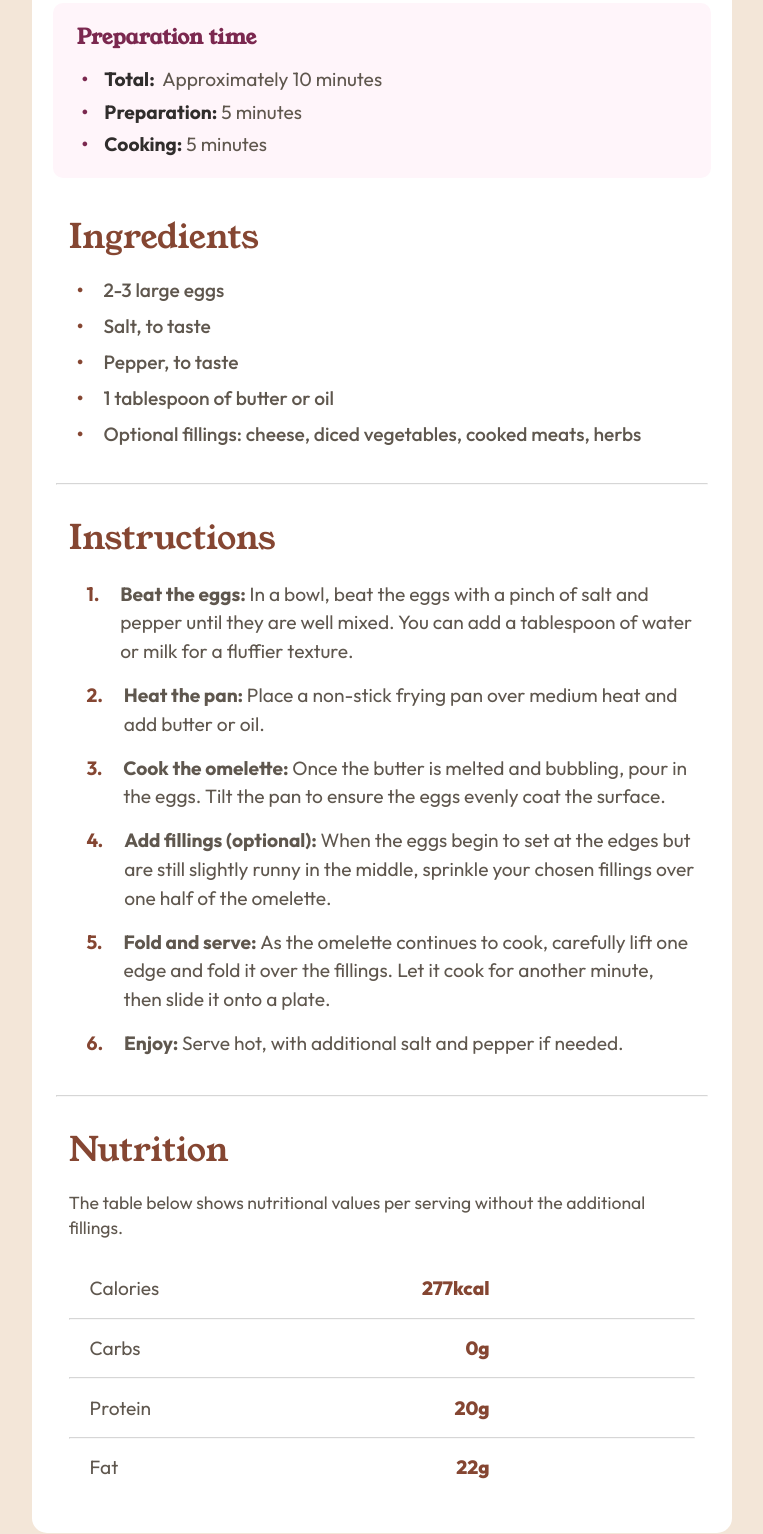
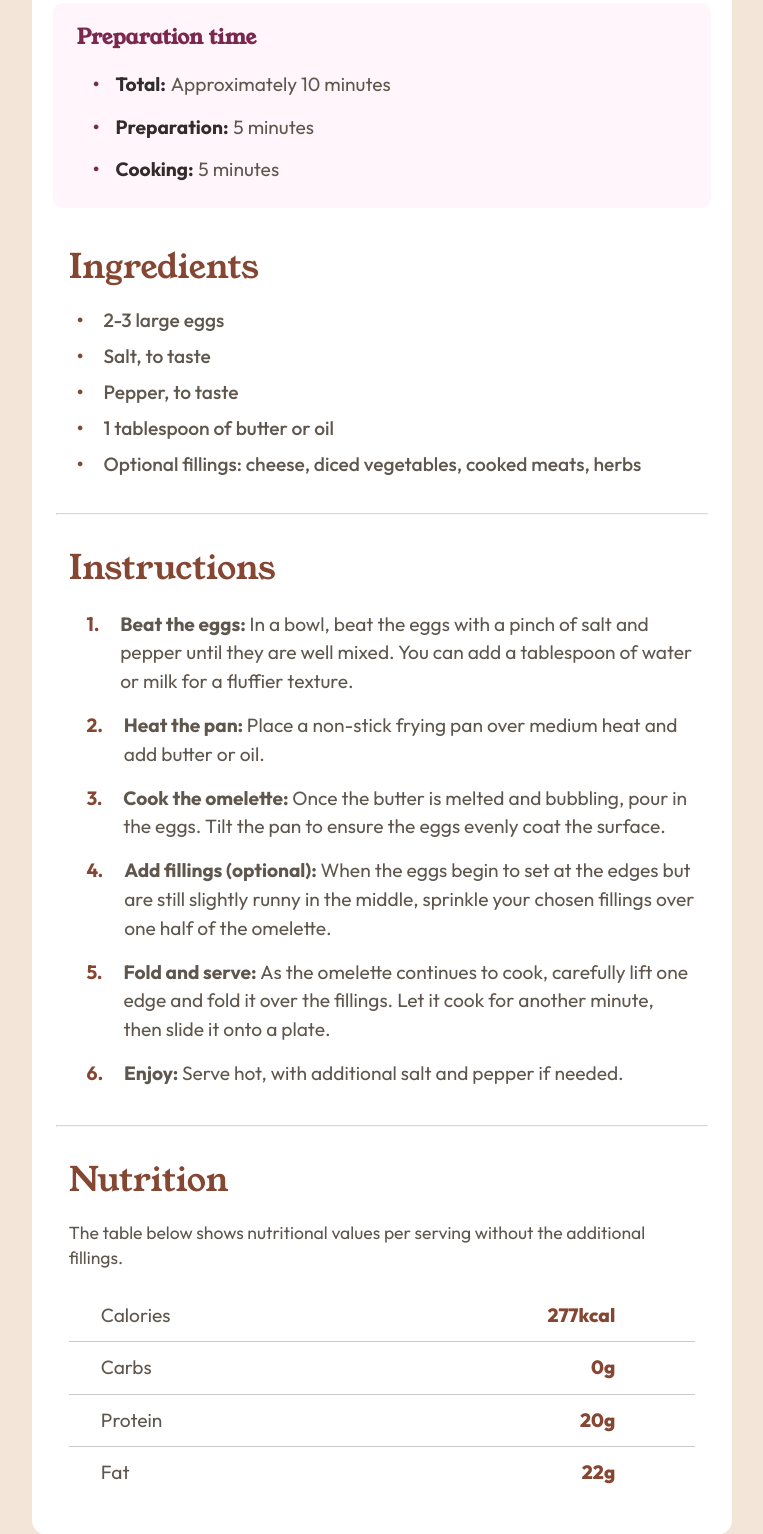
Before and after one commit to sudarshanHosalli/Recipe-page, a plain HTML site: page index.html in a window 1280 px wide. Shown: the part 549-2083 px from the top of the page, without its empty margins (258-1021 px from the left). Drawn offline with Linux system fonts and the light colour scheme.

Commit message:
code refactor

```diff
--- a/app.js
+++ b/app.js
@@ -3,13 +3,11 @@ import recipeData from "./Instructions.json"  with { type: "json" };
 const InstructionsContainer = document.querySelector(".instrc-container");
 
 recipeData.steps.map((e) => {
-InstructionsContainer.innerHTML += `<div class="instrc-info">
-<span class="instrc-info-span">${e.step}.</span>
-<div class="instrc-span-para">
-<p class="instrc-para"><span class="span-bold-text2">${e.title}: </span>  ${e.description }</p>
-</div>
- </div>`;
-});
-
-
-console.log(recipeData.steps);
+   InstructionsContainer.innerHTML += `
+     <li class="instrc-info">
+       <span class="instrc-info-span">${e.step}.</span>
+       <p class="instrc-para">
+         <span class="span-bold-text2">${e.title}: </span> ${e.description}
+       </p>
+     </li>`;
+ });
--- a/index.html
+++ b/index.html
@@ -47,22 +47,16 @@
         </header>
         <ul class="prep-unordered-list">
           <li>
-            <div class="prep-unordered-list-container">
-              <span class="span-bold-text">Total:</span>&nbsp; Approximately 10
-              minutes
-            </div>
+            <span class="span-bold-text">Total:</span> Approximately 10 minutes
           </li>
           <li>
-            <div class="prep-unordered-list-container">
-              <span class="span-bold-text">Preparation:</span>&nbsp;5 minutes
-            </div>
+            <span class="span-bold-text">Preparation:</span> 5 minutes
           </li>
           <li>
-            <div class="prep-unordered-list-container">
-              <span class="span-bold-text">Cooking:</span>&nbsp;5 minutes
-            </div>
+            <span class="span-bold-text">Cooking:</span> 5 minutes
           </li>
         </ul>
+
       </section>
 
       <!-- Ingredients  Section -->
@@ -112,13 +106,11 @@
 
           <ul class="kcal-info-container">
             <li>Calories<span class="span-kcal-info">277kcal</span></li>
-            <hr class="hr-line" />
             <li>Carbs<span class="span-kcal-info">0g</span></li>
-            <hr class="hr-line" />
             <li>Protein<span class="span-kcal-info">20g</span></li>
-            <hr class="hr-line" />
             <li>Fat <span class="span-kcal-info">22g</span></li>
           </ul>
+
         </div>
       </section>
     </main>
--- a/styles.css
+++ b/styles.css
@@ -209,13 +209,14 @@ h6 {
   display: flex;
   flex-direction: column;
   gap: 13px;
-  margin-left: 1.3rem;
+  margin-left: 2rem;
 }
 
 .prep-unordered-list > li {
   display: flex;
   align-items: center;
   text-align: left;
+  padding: 5px 0;
 }
 
 .prep-unordered-list > li::before {
@@ -229,7 +230,8 @@ h6 {
 .span-bold-text {
   font-weight: 700;
   color: hsl(24, 5%, 18%);
-  margin-left: 1rem;
+  /* margin-left: 1rem; */
+  margin: 0 0.3rem 0 1rem;
 }
 
 .span-bold-text2 {
@@ -340,13 +342,23 @@ h6 {
   gap: 20px;
 }
 
+.kcal-info-container {
+  list-style-type: none;
+  padding: 0;
+  margin: 0;
+}
+
 .kcal-info-container > li {
   display: flex;
   align-items: center;
-  margin: 1.2rem 0 1.2rem 1.3rem;
-  width: 200px;
   justify-content: space-between;
   color: hsl(30, 10%, 34%);
+  border-bottom: 1px solid hsla(32, 10%, 34%, 0.322);
+  padding: 1rem 5rem 1rem 2rem;
+}
+
+.kcal-info-container li:last-child {
+  border-bottom: none;
 }
 
 .span-kcal-info {
@@ -374,7 +386,4 @@ h6 {
     border-radius: 15px;
   }
 
-  .kcal-info-container > li {
-    width: 400px;
-  }
 }
```
